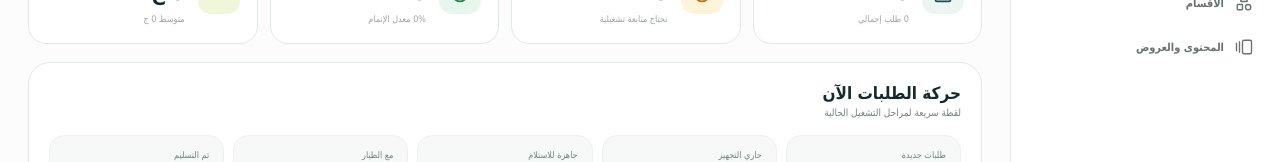
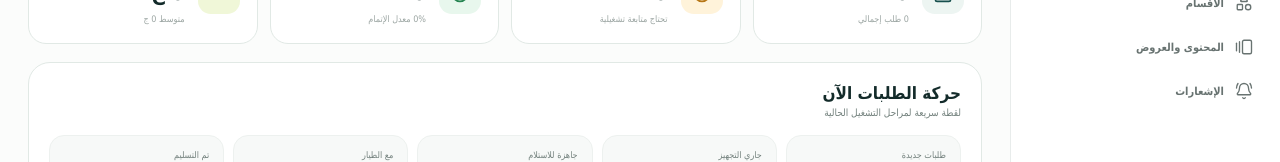
Before and after one commit to omargadelkareem/bringo-admin-panel, a React (Vite) app: page /dashboard in a window 1280 px wide. Shown: the part 393-555 px from the top of the page. Built offline with nearby package versions, Linux system fonts and the light colour scheme; no server answers; the database is empty.

Commit message:
feat: restore notifications navigation

```diff
--- a/src/layout/Sidebar.jsx
+++ b/src/layout/Sidebar.jsx
@@ -1,5 +1,5 @@
 import { NavLink } from "react-router-dom";
-import { LayoutGrid, ReceiptText, Bike, Store, Shapes, GalleryHorizontalEnd, Settings, ArrowUpLeft, CircleHelp, Plus } from "lucide-react";
+import { LayoutGrid, ReceiptText, Bike, Store, Shapes, GalleryHorizontalEnd, Settings, ArrowUpLeft, CircleHelp, Plus, BellRing } from "lucide-react";
 
 const primary=[
  {to:"/dashboard",label:"نظرة عامة",icon:LayoutGrid},
@@ -11,6 +11,7 @@ const primary=[
 const manage=[
  {to:"/categories",label:"الأقسام",icon:Shapes},
  {to:"/banners",label:"المحتوى والعروض",icon:GalleryHorizontalEnd},
+ {to:"/notifications",label:"الإشعارات",icon:BellRing},
 ];
 
 function LinkItem({item}){const Icon=item.icon;return <NavLink to={item.to} end={item.to==="/stores"} className={({isActive})=>`product-nav-item ${isActive?"is-active":""}`}><Icon size={18} strokeWidth={1.8}/><span>{item.label}</span><ArrowUpLeft className="product-nav-arrow" size={13}/></NavLink>}
```
